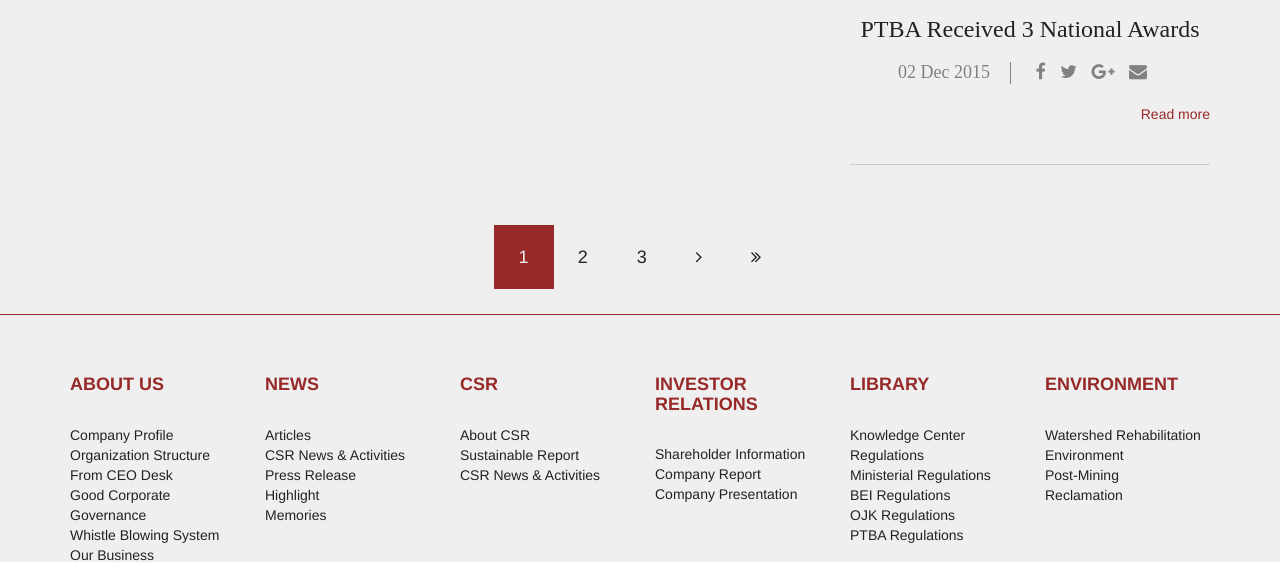
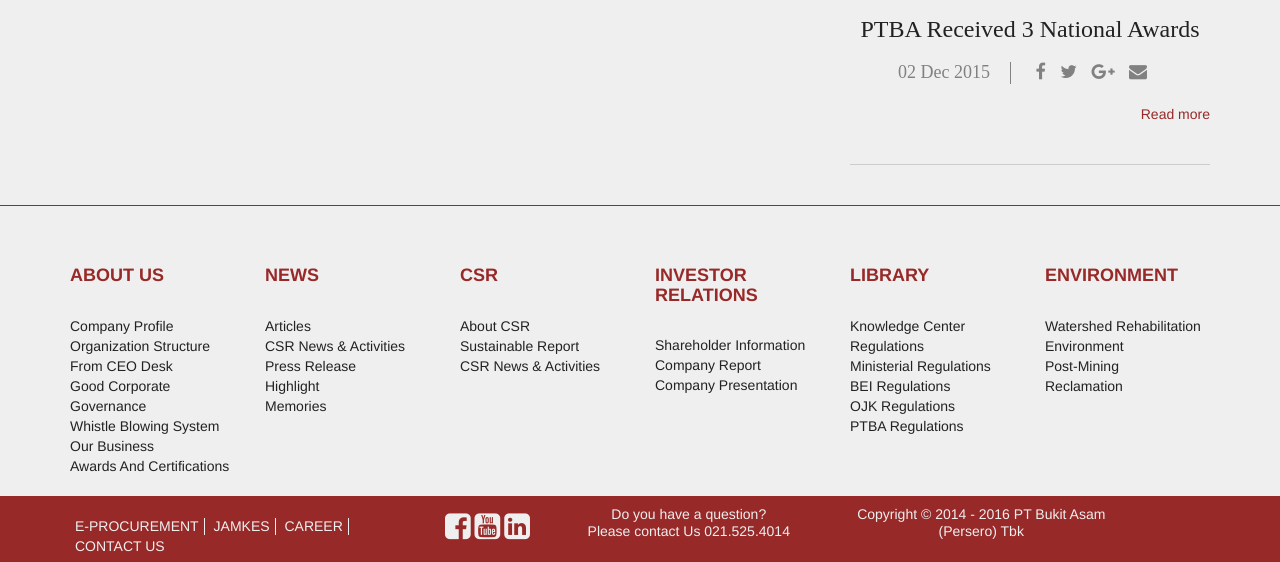
Before and after one commit to baydiwo/ptba, a PHP site: page /news-detail.php in a window 1280 px wide. Shown: the part 1646-2208 px from the top of the page. Run offline with PHP 8.4, Linux system fonts and the light colour scheme; some libraries are stand-ins or nearby versions; some web fonts are replaced.

Commit message:
-pagination in news detail

```diff
--- a/news-detail.php
+++ b/news-detail.php
@@ -134,20 +134,7 @@
                 </div>
                 <!-- eof sidebar -->
             </div>
-
-            <!-- start pagination -->
-            <nav class="news-pagination">
-                <ul class="pagination pagination-lg">
-                    <li class="active"><a href="">1</a></li>
-                    <li><a href="">2</a></li>
-                    <li><a href="">3</a></li>
-                    <li><a href=""><i class="fa fa-angle-right"></i></a></li>
-                    <li><a href=""><i class="fa fa-angle-double-right"></i></a></li>
-                </ul>
-            </nav>
-            <!-- eof pagination -->
         </div> <!-- container -->
-
     </article>
 
 
```
